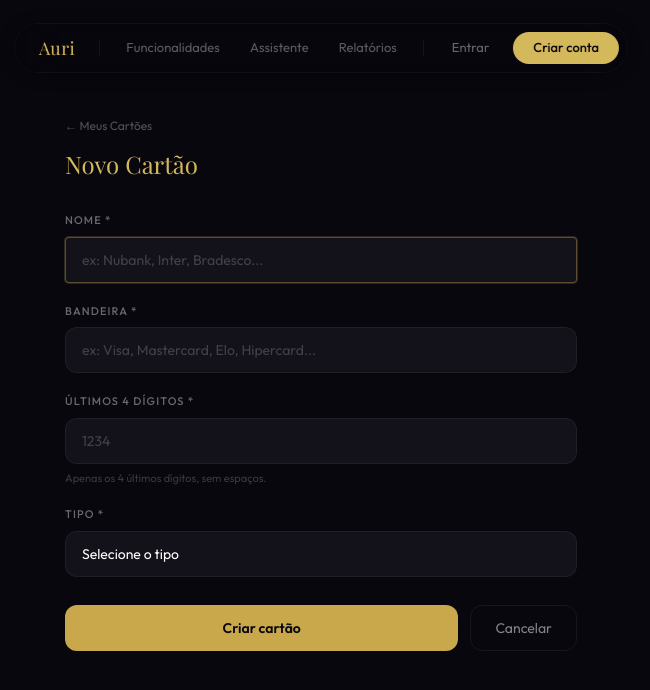
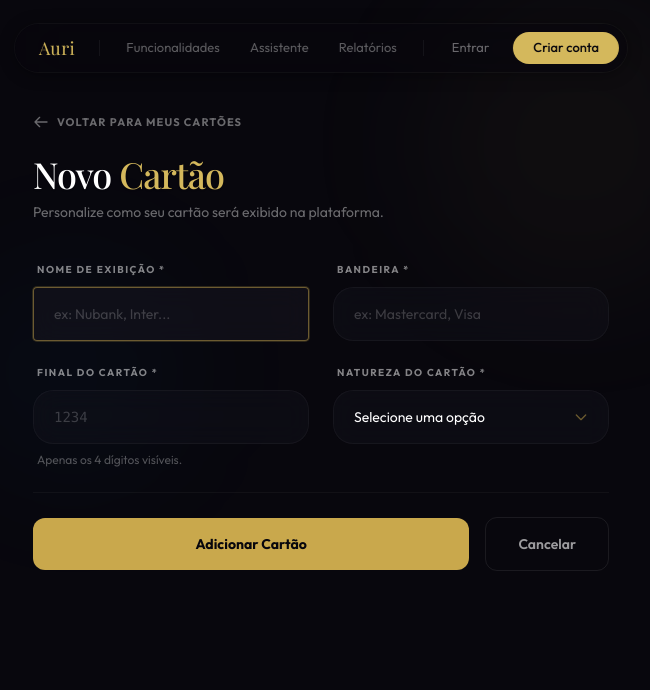
Before and after one commit to EuricoTurzi/Auri, a Django app: template templates/cards/card_form.html in a window 1280 px wide. Shown: the top 690 px of the page, without its empty margins (319-969 px from the left). Run offline with Django 5.2, Linux system fonts and the light colour scheme; the template is opened without the code that fills it, so the values that code supplies are empty; some libraries are stand-ins or nearby versions; some web fonts are replaced.

Commit message:
feat(cards): enhance card form UI with improved layout, styling, and interactions

```diff
--- a/templates/cards/card_form.html
+++ b/templates/cards/card_form.html
@@ -7,24 +7,39 @@
 
 {% block content %}
 <div class="min-h-screen bg-dark-950 flex items-start justify-center px-6 pt-28 pb-10">
-  <div class="w-full max-w-lg">
+  <div class="w-full max-w-xl relative">
+
+    <!-- Fundo decorativo -->
+    <div class="absolute inset-0 pointer-events-none z-0">
+      <div class="absolute -top-32 -right-32 w-80 h-80 rounded-full bg-gold-500/[0.04] blur-3xl"></div>
+      <div class="absolute bottom-20 -left-20 w-60 h-60 rounded-full bg-sky-500/[0.03] blur-3xl"></div>
+    </div>
 
     <!-- Cabeçalho -->
-    <div class="mb-8">
-      <a href="{% url 'cards:list' %}" class="text-xs text-white/30 hover:text-white/60 transition-colors">← Meus Cartões</a>
-      <h1 class="font-serif text-2xl text-gold-400 mt-3">
-        {% if action == 'edit' %}Editar Cartão{% else %}Novo Cartão{% endif %}
+    <div class="relative mb-10 z-10">
+      <a href="{% url 'cards:list' %}" class="inline-flex items-center gap-2 text-[11px] font-bold uppercase tracking-widest text-white/40 hover:text-white/80 transition-colors mb-6 group">
+        <svg class="w-4 h-4 group-hover:-translate-x-1 transition-transform" fill="none" viewBox="0 0 24 24" stroke="currentColor"><path stroke-linecap="round" stroke-linejoin="round" stroke-width="2" d="M10 19l-7-7m0 0l7-7m-7 7h18" /></svg>
+        Voltar para Meus Cartões
+      </a>
+      <h1 class="font-serif text-3xl md:text-4xl text-white font-medium tracking-tight drop-shadow-sm">
+        {% if action == 'edit' %}Editar <span class="text-gold-400">Cartão</span>{% else %}Novo <span class="text-gold-400">Cartão</span>{% endif %}
       </h1>
+      <p class="text-sm text-white/40 mt-2">Personalize como seu cartão será exibido na plataforma.</p>
     </div>
 
     <!-- Mensagens -->
     {% if messages %}
-    <div class="mb-6 space-y-2">
+    <div class="relative z-10 mb-8 space-y-3">
       {% for message in messages %}
-      <div class="px-4 py-3 rounded-xl text-sm
+      <div class="px-5 py-4 rounded-[1.25rem] flex items-start gap-3 text-sm backdrop-blur-md
         {% if message.tags == 'success' %}bg-emerald-500/10 text-emerald-400 border border-emerald-500/20
         {% elif message.tags == 'error' %}bg-red-500/10 text-red-400 border border-red-500/20
-        {% else %}bg-white/5 text-white/60 border border-white/10{% endif %}">
+        {% else %}bg-white/5 text-white/70 border border-white/10{% endif %}">
+        {% if message.tags == 'success' %}
+        <svg class="w-5 h-5 flex-shrink-0 mt-0.5" fill="none" viewBox="0 0 24 24" stroke="currentColor"><path stroke-linecap="round" stroke-linejoin="round" stroke-width="2" d="M5 13l4 4L19 7" /></svg>
+        {% elif message.tags == 'error' %}
+        <svg class="w-5 h-5 flex-shrink-0 mt-0.5" fill="none" viewBox="0 0 24 24" stroke="currentColor"><path stroke-linecap="round" stroke-linejoin="round" stroke-width="2" d="M12 8v4m0 4h.01M21 12a9 9 0 11-18 0 9 9 0 0118 0z" /></svg>
+        {% endif %}
         {{ message }}
       </div>
       {% endfor %}
@@ -32,93 +47,112 @@
     {% endif %}
 
     <!-- Formulário -->
-    <form method="post" class="space-y-5" id="card-form">
+    <form method="post" class="space-y-6 relative z-10" id="card-form">
       {% csrf_token %}
 
+      <div class="grid grid-cols-1 md:grid-cols-2 gap-6">
         <!-- Nome -->
         <div>
-        <label for="id_name" class="block text-[11px] font-medium uppercase tracking-widest text-white/40 mb-2">Nome *</label>
+          <label for="id_name" class="block text-[10px] font-bold uppercase tracking-[0.15em] text-white/50 mb-2.5 ml-1">Nome de Exibição *</label>
           <input type="text" id="id_name" name="name" required autofocus
             value="{{ card.name|default:'' }}"
-          placeholder="ex: Nubank, Inter, Bradesco..."
-          class="w-full px-4 py-3 rounded-xl bg-dark-700/50 border border-white/[0.06] text-white placeholder-white/20 text-sm focus:outline-none focus:border-gold-500/40 focus:ring-1 focus:ring-gold-500/20 transition-all">
+            placeholder="ex: Nubank, Inter..."
+            class="w-full px-5 py-4 rounded-[1.25rem] bg-dark-800/40 border border-white/[0.04] text-white placeholder-white/20 text-sm focus:outline-none focus:border-gold-500/50 focus:ring-1 focus:ring-gold-500/20 focus:bg-dark-800/60 backdrop-blur-md transition-all hover:border-white/[0.08]">
         </div>
 
         <!-- Bandeira -->
         <div>
-        <label for="id_brand" class="block text-[11px] font-medium uppercase tracking-widest text-white/40 mb-2">Bandeira *</label>
+          <label for="id_brand" class="block text-[10px] font-bold uppercase tracking-[0.15em] text-white/50 mb-2.5 ml-1">Bandeira *</label>
           <input type="text" id="id_brand" name="brand" required
             value="{{ card.brand|default:'' }}"
-          placeholder="ex: Visa, Mastercard, Elo, Hipercard..."
-          class="w-full px-4 py-3 rounded-xl bg-dark-700/50 border border-white/[0.06] text-white placeholder-white/20 text-sm focus:outline-none focus:border-gold-500/40 focus:ring-1 focus:ring-gold-500/20 transition-all">
+            placeholder="ex: Mastercard, Visa"
+            class="w-full px-5 py-4 rounded-[1.25rem] bg-dark-800/40 border border-white/[0.04] text-white placeholder-white/20 text-sm focus:outline-none focus:border-gold-500/50 focus:ring-1 focus:ring-gold-500/20 focus:bg-dark-800/60 backdrop-blur-md transition-all hover:border-white/[0.08]">
+        </div>
       </div>
 
+      <div class="grid grid-cols-1 md:grid-cols-2 gap-6">
         <!-- Últimos 4 dígitos -->
         <div>
-        <label for="id_last_four_digits" class="block text-[11px] font-medium uppercase tracking-widest text-white/40 mb-2">Últimos 4 dígitos *</label>
+          <label for="id_last_four_digits" class="block text-[10px] font-bold uppercase tracking-[0.15em] text-white/50 mb-2.5 ml-1">Final do Cartão *</label>
           <input type="text" id="id_last_four_digits" name="last_four_digits" required
             value="{{ card.last_four_digits|default:'' }}"
             placeholder="1234"
             maxlength="4"
             pattern="\d{4}"
             inputmode="numeric"
-          class="w-full px-4 py-3 rounded-xl bg-dark-700/50 border border-white/[0.06] text-white placeholder-white/20 text-sm focus:outline-none focus:border-gold-500/40 focus:ring-1 focus:ring-gold-500/20 transition-all">
-        <p class="mt-1.5 text-[11px] text-white/20">Apenas os 4 últimos dígitos, sem espaços.</p>
+            class="w-full px-5 py-4 rounded-[1.25rem] bg-dark-800/40 border border-white/[0.04] text-white placeholder-white/20 font-mono text-sm focus:outline-none focus:border-gold-500/50 focus:ring-1 focus:ring-gold-500/20 focus:bg-dark-800/60 backdrop-blur-md transition-all hover:border-white/[0.08]">
+          <p class="mt-2 text-xs text-white/30 flex items-center gap-1.5 ml-1">Apenas os 4 dígitos visíveis.</p>
         </div>
 
         <!-- Tipo de cartão -->
         <div>
-        <label for="id_card_type" class="block text-[11px] font-medium uppercase tracking-widest text-white/40 mb-2">Tipo *</label>
+          <label for="id_card_type" class="block text-[10px] font-bold uppercase tracking-[0.15em] text-white/50 mb-2.5 ml-1">Natureza do Cartão *</label>
+          <div class="relative">
             <select id="id_card_type" name="card_type" required
-          class="w-full px-4 py-3 rounded-xl bg-dark-700/50 border border-white/[0.06] text-white text-sm focus:outline-none focus:border-gold-500/40 focus:ring-1 focus:ring-gold-500/20 transition-all appearance-none cursor-pointer">
-          <option value="" disabled {% if not card %}selected{% endif %} class="bg-dark-800">Selecione o tipo</option>
-          <option value="credito" {% if card.card_type == 'credito' %}selected{% endif %} class="bg-dark-800">Crédito</option>
-          <option value="debito" {% if card.card_type == 'debito' %}selected{% endif %} class="bg-dark-800">Débito</option>
+              class="w-full px-5 py-4 rounded-[1.25rem] bg-dark-800/40 border border-white/[0.04] text-white text-sm focus:outline-none focus:border-gold-500/50 focus:ring-1 focus:ring-gold-500/20 focus:bg-dark-800/60 backdrop-blur-md transition-all hover:border-white/[0.08] appearance-none cursor-pointer">
+              <option value="" disabled {% if not card %}selected{% endif %} class="bg-dark-800">Selecione uma opção</option>
+              <option value="credito" {% if card.card_type == 'credito' %}selected{% endif %} class="bg-dark-800 text-gold-400">Cartão de Crédito</option>
+              <option value="debito" {% if card.card_type == 'debito' %}selected{% endif %} class="bg-dark-800 text-emerald-400">Cartão de Débito</option>
             </select>
+            <div class="absolute right-5 top-1/2 -translate-y-1/2 pointer-events-none text-white/30">
+              <svg class="w-4 h-4 text-gold-500/50" fill="none" viewBox="0 0 24 24" stroke="currentColor"><path stroke-linecap="round" stroke-linejoin="round" stroke-width="2" d="M19 9l-7 7-7-7" /></svg>
+            </div>
+          </div>
+        </div>
       </div>
 
       <!-- Campos condicionais — apenas para Crédito -->
-      <div id="credit-fields" class="space-y-5" style="display: {% if card.card_type == 'credito' %}block{% else %}none{% endif %};">
+      <div id="credit-fields" class="space-y-4 pt-2" style="display: {% if card.card_type == 'credito' %}block{% else %}none{% endif %};">
 
-        <!-- Divisor -->
-        <div class="border-t border-white/[0.05] pt-2">
-          <p class="text-[11px] text-white/20 uppercase tracking-widest">Configurações de crédito</p>
+        <div class="p-6 rounded-[1.25rem] bg-dark-800/50 border border-gold-500/10 backdrop-blur-md shadow-inner space-y-6 relative overflow-hidden">
+          <!-- Ícone decorativo bg -->
+          <div class="absolute -right-6 -bottom-6 opacity-[0.03] pointer-events-none text-gold-500">
+            <svg class="w-32 h-32" fill="currentColor" viewBox="0 0 24 24"><path d="M3 10h18M7 15h1m4 0h1m-7 4h12a3 3 0 003-3V8a3 3 0 00-3-3H6a3 3 0 00-3 3v8a3 3 0 003 3z"/></svg>
           </div>
 
+          <div class="relative z-10 space-y-6">
             <!-- Limite de crédito -->
             <div>
-          <label for="id_credit_limit" class="block text-[11px] font-medium uppercase tracking-widest text-white/40 mb-2">Limite de crédito</label>
+              <label for="id_credit_limit" class="block text-[10px] font-bold uppercase tracking-[0.15em] text-white/50 mb-2.5 ml-1">Limite Total de Crédito</label>
               <div class="relative">
-            <span class="absolute left-4 top-1/2 -translate-y-1/2 text-sm text-white/30 pointer-events-none">R$</span>
+                <span class="absolute left-5 top-1/2 -translate-y-1/2 text-base font-medium text-white/30 pointer-events-none font-mono">R$</span>
                 <input type="number" id="id_credit_limit" name="credit_limit"
                   value="{% localize off %}{{ card.credit_limit|default:'' }}{% endlocalize %}"
-              placeholder="0,00"
+                  placeholder="0.00"
                   min="0"
                   step="0.01"
-              class="w-full pl-10 pr-4 py-3 rounded-xl bg-dark-700/50 border border-white/[0.06] text-white placeholder-white/20 text-sm focus:outline-none focus:border-gold-500/40 focus:ring-1 focus:ring-gold-500/20 transition-all">
+                  class="w-full pl-14 pr-5 py-4 rounded-[1.25rem] bg-dark-800/60 border border-white/[0.04] text-white font-mono text-lg placeholder-white/20 focus:outline-none focus:border-gold-500/50 focus:ring-1 focus:ring-gold-500/20 backdrop-blur-md transition-all hover:border-white/[0.08]">
               </div>
             </div>
 
             <!-- Dia de fechamento e vencimento -->
-        <div class="grid grid-cols-2 gap-4">
+            <div class="grid grid-cols-1 md:grid-cols-2 gap-6">
               <div>
-            <label for="id_billing_close_day" class="block text-[11px] font-medium uppercase tracking-widest text-white/40 mb-2">Dia de fechamento</label>
+                <label for="id_billing_close_day" class="block text-[10px] font-bold uppercase tracking-[0.15em] text-white/50 mb-2.5 ml-1">Dia do Fechamento</label>
+                <div class="relative">
+                  <span class="absolute left-5 top-1/2 -translate-y-1/2 text-xs font-bold text-white/30 pointer-events-none uppercase">Dia</span>
                   <input type="number" id="id_billing_close_day" name="billing_close_day"
                     value="{{ card.billing_close_day|default:'' }}"
                     placeholder="ex: 5"
                     min="1"
                     max="31"
-              class="w-full px-4 py-3 rounded-xl bg-dark-700/50 border border-white/[0.06] text-white placeholder-white/20 text-sm focus:outline-none focus:border-gold-500/40 focus:ring-1 focus:ring-gold-500/20 transition-all">
+                    class="w-full pl-14 pr-5 py-4 rounded-[1.25rem] bg-dark-800/60 border border-white/[0.04] text-white font-medium placeholder-white/20 text-sm focus:outline-none focus:border-gold-500/50 focus:ring-1 focus:ring-gold-500/20 backdrop-blur-md transition-all hover:border-white/[0.08]">
+                </div>
               </div>
 
               <div>
-            <label for="id_billing_due_day" class="block text-[11px] font-medium uppercase tracking-widest text-white/40 mb-2">Dia de vencimento</label>
+                <label for="id_billing_due_day" class="block text-[10px] font-bold uppercase tracking-[0.15em] text-white/50 mb-2.5 ml-1">Dia do Vencimento</label>
+                <div class="relative">
+                   <span class="absolute left-5 top-1/2 -translate-y-1/2 text-xs font-bold text-white/30 pointer-events-none uppercase">Dia</span>
                   <input type="number" id="id_billing_due_day" name="billing_due_day"
                     value="{{ card.billing_due_day|default:'' }}"
                     placeholder="ex: 15"
                     min="1"
                     max="31"
-              class="w-full px-4 py-3 rounded-xl bg-dark-700/50 border border-white/[0.06] text-white placeholder-white/20 text-sm focus:outline-none focus:border-gold-500/40 focus:ring-1 focus:ring-gold-500/20 transition-all">
+                    class="w-full pl-14 pr-5 py-4 rounded-[1.25rem] bg-dark-800/60 border border-white/[0.04] text-white font-medium placeholder-white/20 text-sm focus:outline-none focus:border-gold-500/50 focus:ring-1 focus:ring-gold-500/20 backdrop-blur-md transition-all hover:border-white/[0.08]">
+                </div>
+              </div>
+            </div>
           </div>
         </div>
 
@@ -126,13 +160,13 @@
       <!-- /credit-fields -->
 
       <!-- Ações -->
-      <div class="flex gap-3 pt-2">
+      <div class="flex flex-col sm:flex-row items-center gap-4 pt-6 mt-6 border-t border-white/[0.04]">
         <button type="submit"
-          class="flex-1 py-3 rounded-xl bg-gold-500 text-dark-950 font-semibold text-sm hover:bg-gold-400 transition-all duration-200">
-          {% if action == 'edit' %}Salvar alterações{% else %}Criar cartão{% endif %}
+          class="w-full sm:w-auto flex-1 px-8 py-4 rounded-xl bg-gold-500 text-dark-950 font-bold text-sm hover:bg-gold-400 hover:shadow-[0_0_20px_rgba(201,168,76,0.3)] hover:-translate-y-0.5 transition-all duration-300 text-center">
+          {% if action == 'edit' %}Salvar Alterações{% else %}Adicionar Cartão{% endif %}
         </button>
         <a href="{% url 'cards:list' %}"
-          class="px-6 py-3 rounded-xl border border-white/[0.06] text-white/50 text-sm hover:border-white/15 hover:text-white/80 transition-all">
+          class="w-full sm:w-auto px-8 py-4 rounded-xl border border-white/[0.08] text-white/60 font-semibold text-sm hover:bg-white/[0.03] hover:text-white/90 hover:border-white/[0.15] transition-all text-center">
           Cancelar
         </a>
       </div>
@@ -141,6 +175,17 @@
   </div>
 </div>
 
+<style>
+  input::-webkit-outer-spin-button,
+  input::-webkit-inner-spin-button {
+    -webkit-appearance: none;
+    margin: 0;
+  }
+  input[type=number] {
+    -moz-appearance: textfield;
+  }
+</style>
+
 <script>
   (function () {
     var typeSelect = document.getElementById('id_card_type');
@@ -148,16 +193,29 @@
 
     function toggleCreditFields() {
       if (typeSelect.value === 'credito') {
+        creditFields.style.opacity = '0';
         creditFields.style.display = 'block';
+        setTimeout(() => {
+            creditFields.style.transition = 'opacity 0.3s ease';
+            creditFields.style.opacity = '1';
+        }, 10);
       } else {
+        creditFields.style.opacity = '0';
+        setTimeout(() => {
             creditFields.style.display = 'none';
+        }, 300);
       }
     }
 
     if (typeSelect && creditFields) {
       typeSelect.addEventListener('change', toggleCreditFields);
-      // Run once on load to handle pre-filled edit form
-      toggleCreditFields();
+      // Mode edit pre-fill
+      if (typeSelect.value === 'credito') {
+         creditFields.style.display = 'block';
+         creditFields.style.opacity = '1';
+      } else {
+         creditFields.style.display = 'none';
+      }
     }
   })();
 </script>
```
Lines whose indentation alone changed are shown as unchanged.
